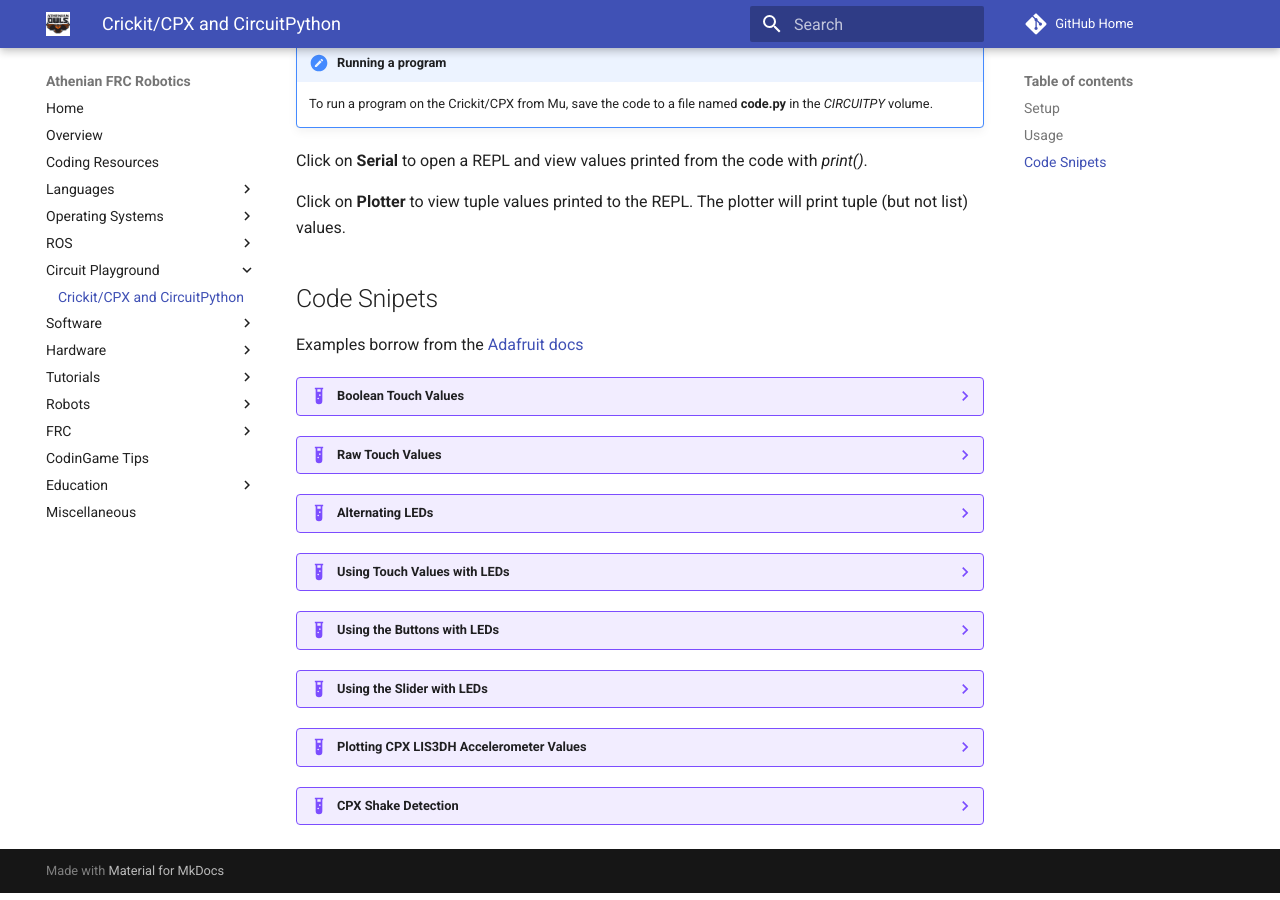
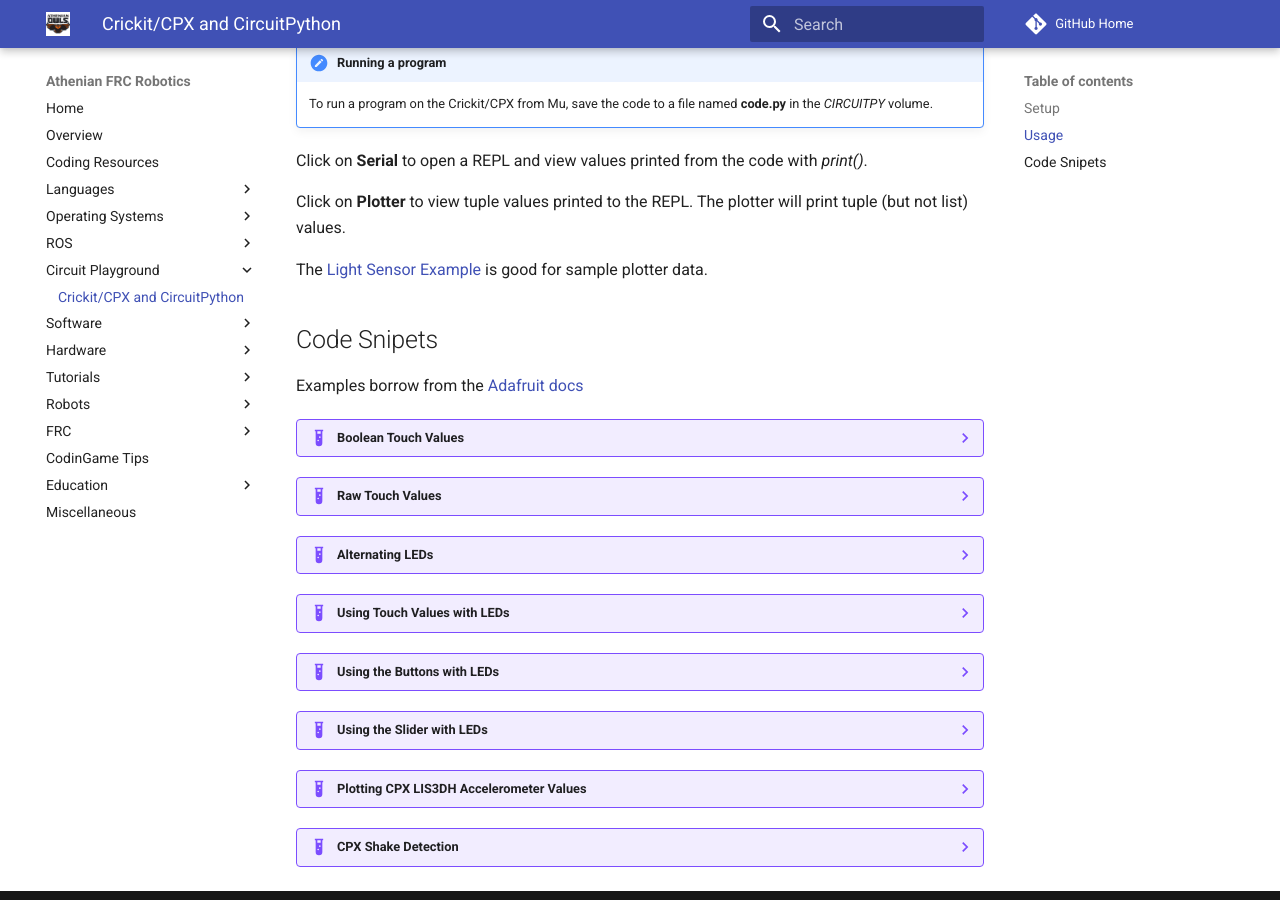
Before and after one commit to athenian-robotics/athenian-robotics-mkdocs, an MkDocs documentation site: the page built from docs/circuitpython.md, in a window 1280 px wide and 900 px high, scrolled down 502 px. Built offline with MkDocs 1.6.1 and Material for MkDocs 9.7.7, drawn with Linux system fonts in a browser that asks for light colours; comment, search, counter and statistics services are not loaded.

Commit message:
Update docs

```diff
--- a/docs/circuitpython.md
+++ b/docs/circuitpython.md
@@ -20,6 +20,8 @@
 Click on **Serial** to open a REPL and view values printed from the code with *print()*.
 
 Click on **Plotter** to view tuple values printed to the REPL. The plotter will print tuple (but not list) values.
+
+The [Light Sensor Example](https://learn.adafruit.com/sensor-plotting-with-mu-and-circuitpython) is good for sample plotter data.
 
 ## Code Snipets
 
```
